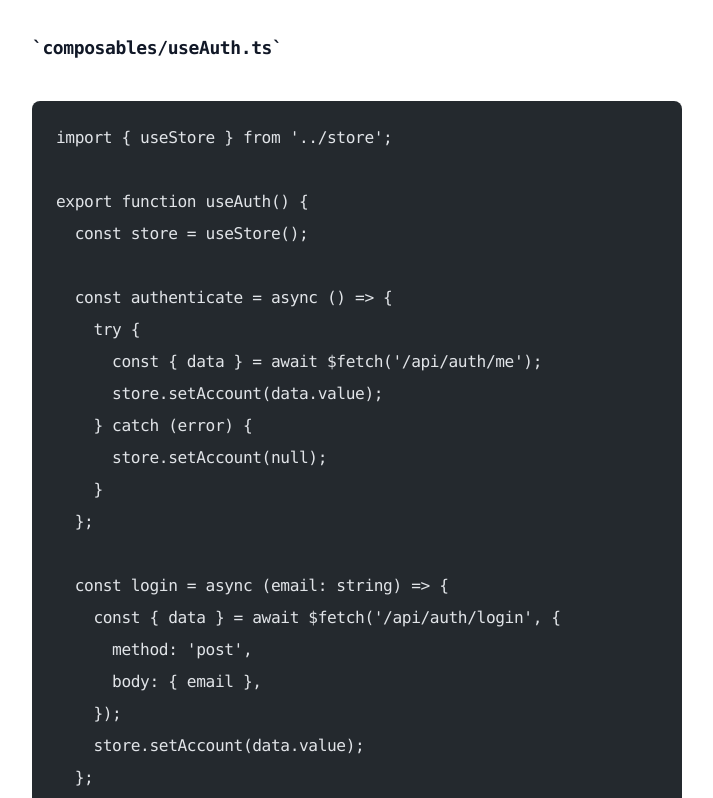
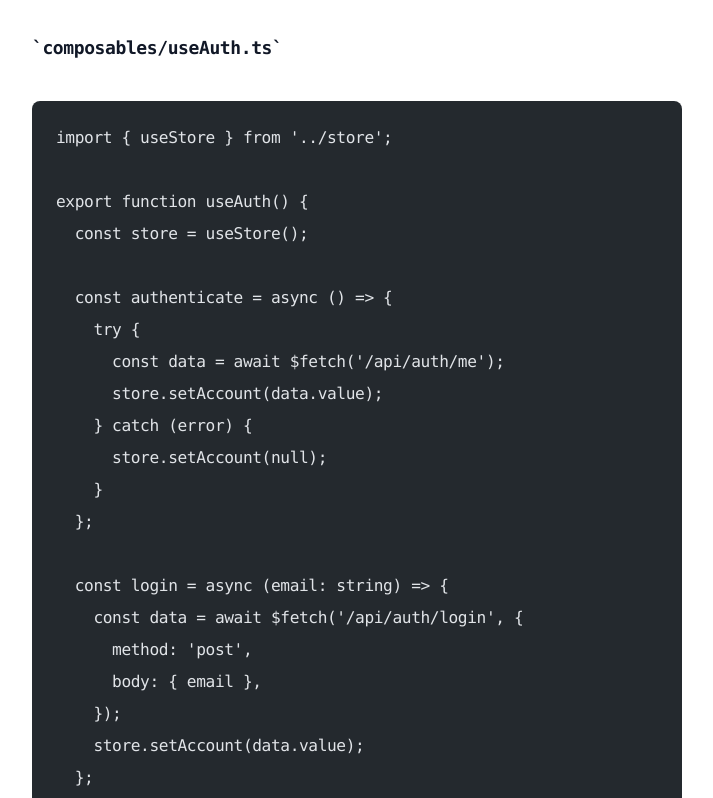
Before and after one commit to sam-eah/sam-eah.github.io, an Astro site: page /blog/nuxt-auth in a window 1280 px wide. Shown: the part 5322-6120 px from the top of the page, without its empty margins (283-996 px from the left). Built offline with nearby package versions, Linux system fonts and the light colour scheme; Astro itself is replaced by a stand-in of ours; code samples lack their colours.

Commit message:
Update nuxt-auth.md

```diff
--- a/src/content/blog/nuxt-auth.md
+++ b/src/content/blog/nuxt-auth.md
@@ -157,7 +157,7 @@ export function useAuth() {
 
   const authenticate = async () => {
     try {
-      const { data } = await $fetch('/api/auth/me');
+      const data = await $fetch('/api/auth/me');
       store.setAccount(data.value);
     } catch (error) {
       store.setAccount(null);
@@ -165,7 +165,7 @@ export function useAuth() {
   };
 
   const login = async (email: string) => {
-    const { data } = await $fetch('/api/auth/login', {
+    const data = await $fetch('/api/auth/login', {
       method: 'post',
       body: { email },
     });
```
